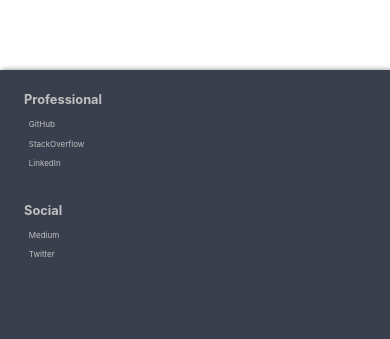
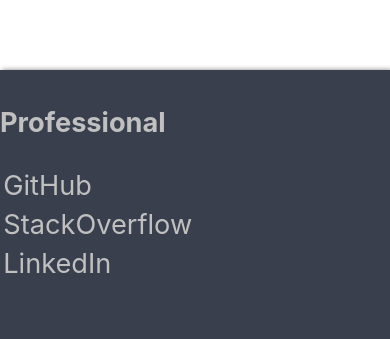
Before and after one commit to alxdelgado/react-portfolio, a React (Create React App) app: page /projects in a window 390 px wide. Shown: the part 546-885 px from the top of the page. Built offline with nearby package versions, Linux system fonts and the light colour scheme.

Commit message:
working on media queries in footer component

```diff
--- a/src/components/footer/footer.component.jsx
+++ b/src/components/footer/footer.component.jsx
@@ -3,8 +3,10 @@ import React from 'react';
 import {
     FooterWrapper,
     FooterContainer,
-    FooterColumn,
-    FooterTitle,
+    FooterPro,
+    FooterSocial,
+    TitlePro,
+    TitleSocial,
     FooterUL,
     FooterLI,
     FooterLinks
@@ -17,8 +19,8 @@ import {
 const FooterNav = () => (
     <FooterWrapper>
         <FooterContainer>
-                <FooterColumn>
-                    <FooterTitle>Professional</FooterTitle>
+                <FooterPro>
+                    <TitlePro>Professional</TitlePro>
                     <FooterUL>
 
                         <FooterLI>
@@ -32,10 +34,10 @@ const FooterNav = () => (
                         </FooterLI>
 
                     </FooterUL>
-                </FooterColumn>
+                </FooterPro>
 
-                <FooterColumn>
-                    <FooterTitle>Social</FooterTitle>
+                <FooterSocial>
+                    <TitleSocial>Social</TitleSocial>
                     <FooterUL>
 
                         <FooterLI >
@@ -46,7 +48,7 @@ const FooterNav = () => (
                         </FooterLI>
 
                     </FooterUL>
-                </FooterColumn>
+                </FooterSocial>
         </FooterContainer>
     </FooterWrapper>
 );
--- a/src/components/footer/footer.styles.jsx
+++ b/src/components/footer/footer.styles.jsx
@@ -10,25 +10,53 @@ export const FooterWrapper = styled.footer`
     width: 100vw;
     overflow: hidden;
     box-shadow: 2px 0px 5px rgba(0, 0, 0, 0.5);
+    background: #393f4d;
+    height: 30vh;
 
     ${media.desktop`
-        max-width: 2560px;
+        width: 100vw;
+        height: 30vh;
     `}
 
     ${media.laptopLG`
-        max-width: '1440px';
+        width: 100vw;
+        height: 30vh;
+    `}
+
+    ${media.laptop`
+        width; 100vw;
+        height: 30vh;
+    `}
+
+    ${media.tablet`
+        width: 100vw;
+        height: 35vh;
+    `}
+
+    ${media.mobileLG`
+        width: 100vw;
+        height: 35vh;
+    `}
+
+    ${media.mobileMD`
+        width: 100vw;
+        height: 35vh;
+    `}
+
+    ${media.mobileSM`
+        width: 100vw;
+        height: 35vh;
     `}
 
 `;
 
 export const FooterContainer = styled.div`
     display: flex;
-    height: 30vh;
-    background: #393f4d;
+    flex-direction: row;
 
     ${media.desktop`
-        max-width: '2560px';
-        display: row;
+        display: flex;
+        flex-direction: row;
     `}
 
     ${media.laptopLG`
@@ -53,88 +81,49 @@ export const FooterContainer = styled.div`
 
     ${media.mobileMD`
         flex-direction: column;
-        height: 38vh;
+
     `}
 
     ${media.mobileSM`
         display: column;
-        height: 35vh;
+
     `}
 `;
 
-export const FooterColumn = styled.div`
+export const FooterPro = styled.div`
     text-align: left;
-    margin-left: 32em;
-    margin-inline-end: -15em;
 
     ${media.desktop`
-        margin-left: 50em;
-        margin-inline-end: -10em;
+        margin-left: 55em;
+        margin-top: 0em;
     `}
+`;
 
-    ${media.laptopLG`
-        margin-left: 24em;
-        margin-inline-end: -14em;
-    `}
+export const FooterSocial = styled.div`
+    text-align: left;
 
-    ${media.laptop`
-        margin-left: 20em;
-        margin-inline-end: -21em;
-    `}
-
-    ${media.tablet`
-        margin-left: 3em;
-        margin-inline-end: -23em;
-        margin-top: 20px;
-    `}
-
-    ${media.mobileLG`
-        margin-left: 2em;
-        margin-inline-end: -27em;
-        margin-top: 20px;
-    `}
-
-    ${media.mobileMD`
-        margin-left: 2em;
-    `}
-
-    ${media.mobileSM`
-        margin-left: 1.5em;
-        margin-top: 5px;
+    ${media.desktop`
+        margin-left: 95em;
+        margin-top: -19em;
     `}
 `;
 
 
-export const FooterTitle = styled.h4`
+export const TitlePro = styled.h4`
     font-size: 1.7rem;
     color: #C0C0C0;
 
     ${media.desktop`
-        font-size: 3rem;
+        font-size: 3em;
     `}
+`;
 
-    ${media.laptopLG`
-        font-size: 1.5rem;
-    `}
+export const TitleSocial = styled.h4`
+    font-size: 1.7rem;
+    color: #C0C0C0;
 
-    ${media.laptop`
-        font-size: 1.2rem;
-    `}
-
-    ${media.tablet`
-        font-size: 1.2rem;
-    `}
-
-    ${media.mobileLG`
-        font-size: 1rem;
-    `}
-
-    ${media.mobileMD`
-        font-size: 0.8rem;
-    `}
-
-    ${media.mobileSM`
-        font-size: 0.8rem;
+    ${media.desktop`
+        font-size: 3em;
     `}
 `;
 
@@ -142,44 +131,37 @@ export const FooterUL = styled.ul`
     padding: 0px;
 
     ${media.desktop`
-        font-size: 2rem;
-        margin-top: -2rem;
+        margin-top: -2em;
     `}
 
     ${media.laptopLG`
-        font-size: 1rem;
         margin-top: -10px;
     `}
 
     ${media.laptop`
-        font-size: 0.7rem;
         margin-top: -14px;
     `}
 
     ${media.tablet`
-        font-size: 0.7rem;
         margin-top: -20px;
     `}
 
     ${media.mobileLG`
-        font-size: 0.7rem;
         margin-top: -10px;
     `}
 
     ${media.mobileMD`
-        font-size: 0.5rem;
         margin-top: -10px;
     `}
 
     ${media.mobileSM`
-        font-size: 0.5rem;
         margin-top: -10px;
     `}
 `;
 
 export const FooterLI = styled.li`
     list-style-type: none;
-    padding: 0.3rem;
+    padding: 0.2em;
 `;
 
 export const FooterLinks = styled(Link)`
@@ -187,4 +169,5 @@ export const FooterLinks = styled(Link)`
     cursor: pointer;
     padding: 0px;
     text-decoration: none;
+    font-size: 1.7rem;
 `;
--- a/src/components/utils/device-utils.js
+++ b/src/components/utils/device-utils.js
@@ -7,7 +7,7 @@ const sizes = {
     tablet: 768,
     laptop: 1024,
     laptopLG: 1440,
-    desktop: 2560
+    desktop: 2560,
 }
 
 export const media = Object.keys(sizes).reduce((acc, label) => {
```
